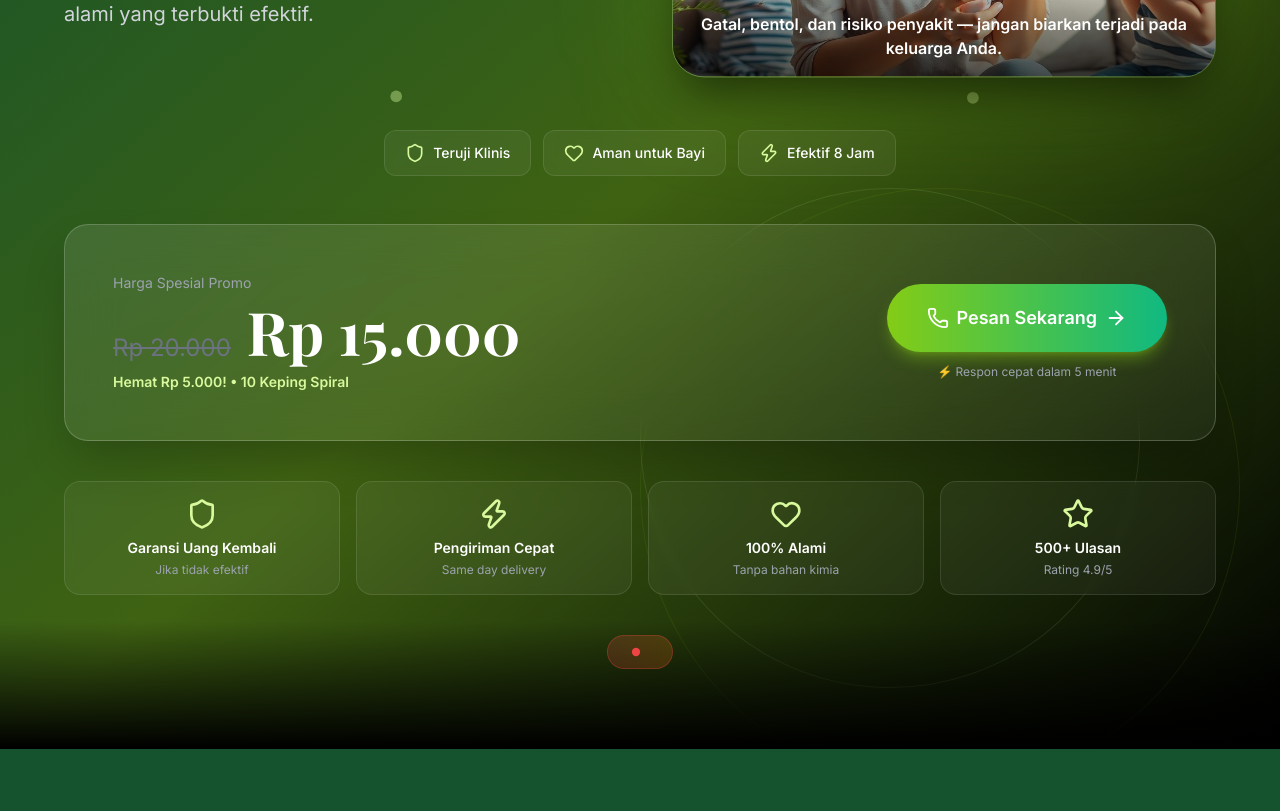
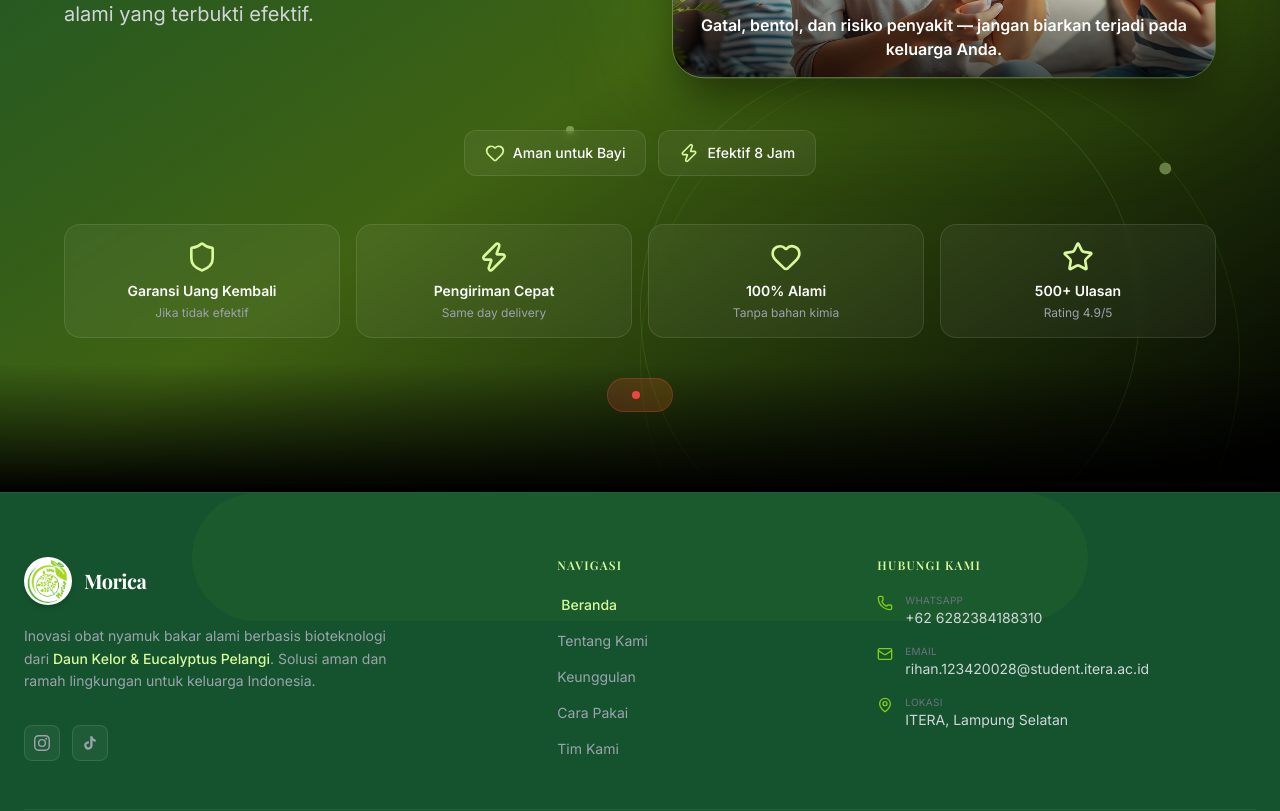
Before and after one commit to Ahmatsembiring/Morica-Website, a React (Vite) app: page / in a window 1280 px wide. Shown: the part 1980-2791 px from the top of the page. Built offline with nearby package versions, Linux system fonts and the light colour scheme.

Commit message:
Update Harga Item

```diff
--- a/src/components/layout/Footer.jsx
+++ b/src/components/layout/Footer.jsx
@@ -1,128 +1,165 @@
 import { Phone, Mail, MapPin } from 'lucide-react';
+import { NavLink } from 'react-router-dom';
 import { WHATSAPP_NUMBER, SOCIAL_MEDIA } from '../../utils/constants';
 
 const Footer = () => {
+  const currentYear = new Date().getFullYear();
+
+  // ✅ Path disesuaikan dengan Routes di App.jsx
+  const navLinks = [
+    { label: 'Beranda', to: '/' },
+    { label: 'Tentang Kami', to: '/tentang' },
+    { label: 'Keunggulan', to: '/keunggulan' },
+    { label: 'Cara Pakai', to: '/cara-pakai' },
+    { label: 'Tim Kami', to: '/tim' },
+  ];
+
   return (
-    <footer className="bg-forest text-white pt-16 pb-8">
-      <div className="container-custom px-6">
-        <div className="grid grid-cols-1 md:grid-cols-2 lg:grid-cols-4 gap-10 mb-12">
-          {/* Brand */}
-          <div className="lg:col-span-2">
-            <div className="flex items-center gap-3 mb-4">
+    <footer className="bg-forest text-white relative border-t border-white/5">
+      {/* Background Glow Ringan (Tanpa Blur Berat) */}
+      <div className="absolute top-0 left-1/2 -translate-x-1/2 w-full max-w-4xl h-32 bg-morica/5 rounded-full pointer-events-none" />
+
+      <div className="container-custom px-6 pt-16 pb-8 relative z-10">
+        <div className="grid grid-cols-1 md:grid-cols-12 gap-10 lg:gap-12 mb-12">
+
+          {/* Brand Section */}
+          <div className="md:col-span-5 flex flex-col">
+            <div className="flex items-center gap-3 mb-5">
               <img
                 src="/images/logo.png"
                 alt="Morica Logo"
-                className="h-14 w-auto object-contain bg-white rounded-full p-1"
+                width={48}
+                height={48}
+                className="h-12 w-12 object-contain bg-white rounded-full p-0.5 shadow-md"
+                loading="lazy"
               />
+              <span className="text-xl font-display font-bold tracking-tight">Morica</span>
             </div>
-            <p className="text-gray-300 max-w-md leading-relaxed mb-6">
-              <strong className="text-morica-light">Small Innovation with Maximum Impact!</strong>
-              <br />
-              Obat nyamuk bakar alami berbasis bioteknologi dari Daun Kelor & Eucalyptus Pelangi.
+
+            <p className="text-gray-400 leading-relaxed mb-6 max-w-sm text-sm">
+              Inovasi obat nyamuk bakar alami berbasis bioteknologi dari
+              <span className="text-morica-light font-medium"> Daun Kelor & Eucalyptus Pelangi</span>.
+              Solusi aman dan ramah lingkungan untuk keluarga Indonesia.
             </p>
-            <div className="flex gap-4">
-              {/* Instagram Icon (SVG Custom) */}
+
+            <div className="flex items-center gap-3 mt-auto">
               <a
                 href={SOCIAL_MEDIA.instagram}
                 target="_blank"
                 rel="noopener noreferrer"
-                className="w-10 h-10 bg-white/10 hover:bg-morica rounded-full flex items-center justify-center transition-colors"
+                className="w-9 h-9 bg-white/5 hover:bg-morica/20 border border-white/10 hover:border-morica/30 rounded-lg flex items-center justify-center transition-colors duration-200 group"
                 aria-label="Instagram"
               >
-                <svg className="w-5 h-5" fill="currentColor" viewBox="0 0 24 24">
+                <svg className="w-4 h-4 text-gray-400 group-hover:text-white" fill="currentColor" viewBox="0 0 24 24">
                   <path d="M12 2.163c3.204 0 3.584.012 4.85.07 3.252.148 4.771 1.691 4.919 4.919.058 1.265.069 1.645.069 4.849 0 3.205-.012 3.584-.069 4.849-.149 3.225-1.664 4.771-4.919 4.919-1.266.058-1.644.07-4.85.07-3.204 0-3.584-.012-4.849-.07-3.26-.149-4.771-1.699-4.919-4.92-.058-1.265-.07-1.644-.07-4.849 0-3.204.013-3.583.07-4.849.149-3.227 1.664-4.771 4.919-4.919 1.266-.057 1.645-.069 4.849-.069zM12 0C8.741 0 8.333.014 7.053.072 2.695.272.273 2.69.073 7.052.014 8.333 0 8.741 0 12c0 3.259.014 3.668.072 4.948.2 4.358 2.618 6.78 6.98 6.98C8.333 23.986 8.741 24 12 24c3.259 0 3.668-.014 4.948-.072 4.354-.2 6.782-2.618 6.979-6.98.059-1.28.073-1.689.073-4.948 0-3.259-.014-3.667-.072-4.947-.196-4.354-2.617-6.78-6.979-6.98C15.668.014 15.259 0 12 0zm0 5.838a6.162 6.162 0 100 12.324 6.162 6.162 0 000-12.324zM12 16a4 4 0 110-8 4 4 0 010 8zm6.406-11.845a1.44 1.44 0 100 2.881 1.44 1.44 0 000-2.881z"/>
                 </svg>
               </a>
-              {/* TikTok Icon (SVG Custom) */}
+
               <a
                 href={SOCIAL_MEDIA.tiktok}
                 target="_blank"
                 rel="noopener noreferrer"
-                className="w-10 h-10 bg-white/10 hover:bg-morica rounded-full flex items-center justify-center transition-colors"
+                className="w-9 h-9 bg-white/5 hover:bg-black border border-white/10 hover:border-gray-700 rounded-lg flex items-center justify-center transition-colors duration-200 group"
                 aria-label="TikTok"
               >
-                <svg className="w-5 h-5" fill="currentColor" viewBox="0 0 24 24">
+                <svg className="w-4 h-4 text-gray-400 group-hover:text-white" fill="currentColor" viewBox="0 0 24 24">
                   <path d="M19.59 6.69a4.83 4.83 0 0 1-3.77-4.25V2h-3.45v13.67a2.89 2.89 0 0 1-5.2 1.74 2.89 2.89 0 0 1 2.31-4.64 2.93 2.93 0 0 1 .88.13V9.4a6.84 6.84 0 0 0-1-.05A6.33 6.33 0 0 0 5 20.1a6.34 6.34 0 0 0 10.86-4.43v-7a8.16 8.16 0 0 0 4.77 1.52v-3.4a4.85 4.85 0 0 1-1-.1z"/>
                 </svg>
               </a>
             </div>
           </div>
 
-          {/* Kontak */}
-          <div>
-            <h3 className="text-lg font-display font-bold mb-4 text-morica-light">
+          {/* ✅ Navigation Links - Menggunakan NavLink */}
+          <div className="md:col-span-3">
+            <h3 className="text-xs font-semibold uppercase tracking-widest text-morica-light mb-5">
+              Navigasi
+            </h3>
+            <ul className="space-y-3">
+              {navLinks.map((link) => (
+                <li key={link.label}>
+                  <NavLink
+                    to={link.to}
+                    end={link.to === '/'}
+                    className={({ isActive }) =>
+                      `text-sm block py-0.5 transition-all duration-200 ${
+                        isActive
+                          ? 'text-morica-light pl-1 font-medium'
+                          : 'text-gray-400 hover:text-white hover:pl-1'
+                      }`
+                    }
+                  >
+                    {link.label}
+                  </NavLink>
+                </li>
+              ))}
+            </ul>
+          </div>
+
+          {/* Contact Info */}
+          <div className="md:col-span-4">
+            <h3 className="text-xs font-semibold uppercase tracking-widest text-morica-light mb-5">
               Hubungi Kami
             </h3>
-            <ul className="space-y-3 text-gray-300">
-              <li className="flex items-start gap-3">
-                <Phone size={18} className="text-morica mt-1 shrink-0" />
+            <ul className="space-y-4">
+              <li className="flex items-start gap-3 group">
+                <div className="mt-0.5 text-morica shrink-0">
+                  <Phone size={16} strokeWidth={2} />
+                </div>
+                <div className="flex flex-col min-w-0">
+                  <span className="text-[10px] text-gray-500 uppercase tracking-wide">WhatsApp</span>
                   <a
                     href={`https://wa.me/${WHATSAPP_NUMBER}`}
                     target="_blank"
                     rel="noopener noreferrer"
-                  className="hover:text-morica transition-colors"
+                    className="text-sm text-gray-300 hover:text-white transition-colors truncate"
                   >
                     +62 {WHATSAPP_NUMBER}
                   </a>
+                </div>
               </li>
-              <li className="flex items-start gap-3">
-                <Mail size={18} className="text-morica mt-1 shrink-0" />
+
+              <li className="flex items-start gap-3 group">
+                <div className="mt-0.5 text-morica shrink-0">
+                  <Mail size={16} strokeWidth={2} />
+                </div>
+                <div className="flex flex-col min-w-0">
+                  <span className="text-[10px] text-gray-500 uppercase tracking-wide">Email</span>
                   <a
                     href="mailto:rihan.123420028@student.itera.ac.id"
-                  className="hover:text-morica transition-colors break-all"
+                    className="text-sm text-gray-300 hover:text-white transition-colors truncate"
+                    title="rihan.123420028@student.itera.ac.id"
                   >
                     rihan.123420028@student.itera.ac.id
                   </a>
+                </div>
               </li>
-              <li className="flex items-start gap-3">
-                <MapPin size={18} className="text-morica mt-1 shrink-0" />
-                <span>ITERA, Lampung Selatan</span>
-              </li>
-            </ul>
+
+              <li className="flex items-start gap-3 group">
+                <div className="mt-0.5 text-morica shrink-0">
+                  <MapPin size={16} strokeWidth={2} />
                 </div>
-
-          {/* Link Cepat */}
-          <div>
-            <h3 className="text-lg font-display font-bold mb-4 text-morica-light">
-              Navigasi
-            </h3>
-            <ul className="space-y-2 text-gray-300">
-              <li>
-                <a href="#home" className="hover:text-morica transition-colors">
-                  Beranda
-                </a>
-              </li>
-              <li>
-                <a href="#about" className="hover:text-morica transition-colors">
-                  Tentang Kami
-                </a>
-              </li>
-              <li>
-                <a href="#features" className="hover:text-morica transition-colors">
-                  Keunggulan
-                </a>
-              </li>
-              <li>
-                <a href="#how-to-use" className="hover:text-morica transition-colors">
-                  Cara Pakai
-                </a>
-              </li>
-              <li>
-                <a href="#team" className="hover:text-morica transition-colors">
-                  Tim Kami
-                </a>
+                <div className="flex flex-col">
+                  <span className="text-[10px] text-gray-500 uppercase tracking-wide">Lokasi</span>
+                  <span className="text-sm text-gray-300">ITERA, Lampung Selatan</span>
+                </div>
               </li>
             </ul>
           </div>
         </div>
 
-        <div className="border-t border-white/10 pt-8 flex flex-col md:flex-row justify-between items-center gap-4 text-gray-400 text-sm">
+        {/* Bottom Bar */}
+        <div className="border-t border-white/5 pt-6 flex flex-col md:flex-row justify-between items-center gap-3 text-[11px] text-gray-500">
           <p>
-            &copy; {new Date().getFullYear()} Morica. Program Kreativitas Kewirausahaan Mahasiswa (PKKM) FTI ITERA 2026.
+            &copy; {currentYear} Morica. PKKM FTI ITERA 2026.
           </p>
-          <p className="text-xs">
-            Alami. Aman. Efektif. 🌿
-          </p>
+
+          <div className="flex items-center gap-2 px-3 py-1 rounded-full bg-white/[0.03] border border-white/[0.05]">
+            <span className="relative flex h-1.5 w-1.5">
+              <span className="animate-ping absolute inline-flex h-full w-full rounded-full bg-green-400 opacity-75"></span>
+              <span className="relative inline-flex rounded-full h-1.5 w-1.5 bg-green-500"></span>
+            </span>
+            <span className="text-gray-400 font-medium">Alami • Aman • Efektif 🌿</span>
+          </div>
         </div>
       </div>
     </footer>
--- a/src/components/sections/CTA.jsx
+++ b/src/components/sections/CTA.jsx
@@ -169,7 +169,6 @@ const CTA = () => {
             className="flex flex-wrap justify-center gap-3 mb-12"
           >
             {[
-              { icon: Shield, text: "Teruji Klinis" },
               { icon: Heart, text: "Aman untuk Bayi" },
               { icon: Zap, text: "Efektif 8 Jam" },
             ].map((item, index) => (
@@ -184,45 +183,7 @@ const CTA = () => {
             ))}
           </motion.div>
 
-          {/* Price Card */}
-          <motion.div
-            initial={{ opacity: 0, scale: 0.9 }}
-            whileInView={{ opacity: 1, scale: 1 }}
-            viewport={{ once: true }}
-            transition={{ delay: 0.3, type: "spring" }}
-            className="bg-gradient-to-br from-white/10 to-white/5 backdrop-blur-xl rounded-3xl p-8 md:p-12 border border-white/20 shadow-2xl mb-10"
-          >
-            <div className="flex flex-col md:flex-row items-center justify-between gap-8">
-              <div className="text-center md:text-left">
-                <p className="text-gray-400 text-sm mb-2">Harga Spesial Promo</p>
-                <div className="flex items-baseline gap-4 justify-center md:justify-start">
-                  <p className="text-2xl text-gray-500 line-through">{PRODUCT_INFO.originalPrice}</p>
-                  <p className="text-5xl md:text-6xl font-display font-bold text-white">{PRODUCT_INFO.price}</p>
-                </div>
-                <p className="text-morica-light text-sm mt-2 font-semibold">
-                  Hemat Rp 5.000! • {PRODUCT_INFO.quantity}
-                </p>
-              </div>
 
-              <div className="flex flex-col gap-3">
-                <a href={WHATSAPP_LINK} target="_blank" rel="noopener noreferrer">
-                  <motion.div
-                    whileHover={{ scale: 1.05 }}
-                    whileTap={{ scale: 0.95 }}
-                  >
-                    <Button className="!bg-gradient-to-r !from-morica !to-emerald-500 !text-white hover:!from-morica-light hover:!to-morica !px-10 !py-5 !text-lg shadow-2xl shadow-morica/40 !rounded-full group">
-                      <Phone size={22} />
-                      Pesan Sekarang
-                      <ArrowRight size={22} className="group-hover:translate-x-1 transition-transform" />
-                    </Button>
-                  </motion.div>
-                </a>
-                <p className="text-gray-400 text-xs text-center">
-                  ⚡ Respon cepat dalam 5 menit
-                </p>
-              </div>
-            </div>
-          </motion.div>
 
           {/* Trust Indicators */}
           <motion.div
--- a/src/components/sections/Hero.jsx
+++ b/src/components/sections/Hero.jsx
@@ -124,8 +124,8 @@ const Hero = () => {
               <p className="text-[10px] sm:text-xs text-morica-light font-semibold uppercase tracking-wider">
                 Harga Spesial
               </p>
-              <p className="text-xl sm:text-2xl font-display font-bold whitespace-nowrap">Rp 15.000</p>
-              <p className="text-[10px] sm:text-xs text-gray-300">10 Keping Spiral</p>
+              <p className="text-xl sm:text-2xl font-display font-bold whitespace-nowrap">Hanya Rp 15.000</p>
+              <p className="text-[10px] sm:text-xs text-gray-300">untuk 1 Keping</p>
             </div>
 
             {/* Low smoke badge */}
```
Also changed, not shown: src/components/sections/HowToUse.jsx (+94 -24 lines). Lines whose indentation alone changed are shown as unchanged.
